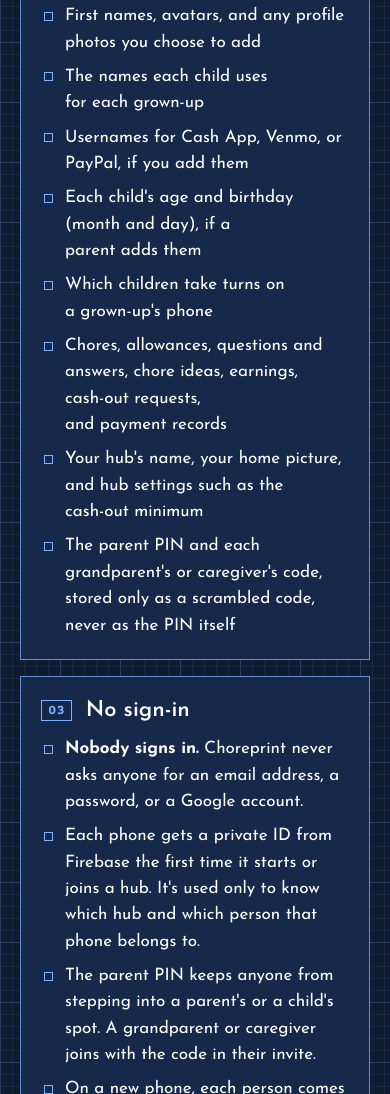
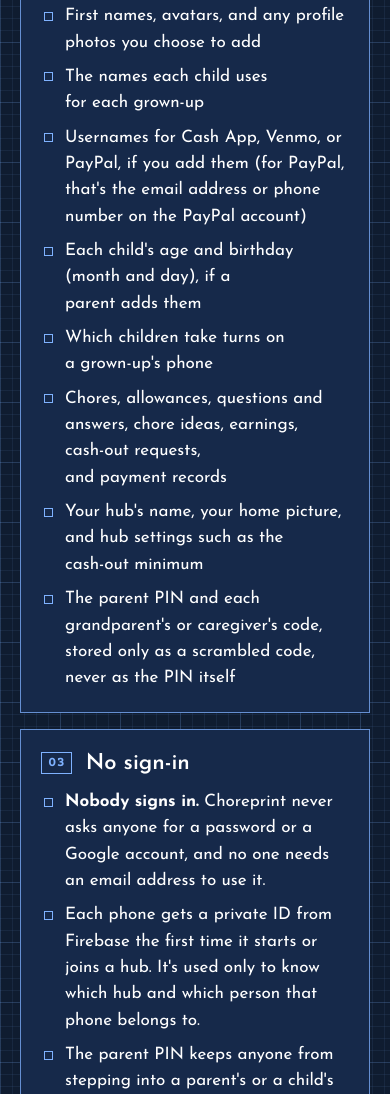
Before and after one commit to solocosmo/choreprint-site, a plain HTML site: page android/privacy.html in a window 390 px wide. Shown: the part 1638-2732 px from the top of the page. Drawn offline with Linux system fonts and the light colour scheme.

Commit message:
Android privacy: PayPal usernames can be an email or phone
The no-sign-in update said the app never asks for an email address, but a
PayPal username is the email or phone on that PayPal account. Say so.

Co-Authored-By: Claude Opus 5.5 <noreply@anthropic.com>

```diff
--- a/android/privacy.html
+++ b/android/privacy.html
@@ -75,7 +75,7 @@
         <ul>
           <li>First names, avatars, and any profile photos you choose to add</li>
           <li>The names each child uses for each grown-up</li>
-          <li>Usernames for Cash App, Venmo, or PayPal, if you add them</li>
+          <li>Usernames for Cash App, Venmo, or PayPal, if you add them (for PayPal, that's the email address or phone number on the PayPal account)</li>
           <li>Each child's age and birthday (month and day), if a parent adds them</li>
           <li>Which children take turns on a grown-up's phone</li>
           <li>Chores, allowances, questions and answers, chore ideas, earnings, <span class="nw">cash-out</span> requests, and payment records</li>
@@ -87,7 +87,7 @@
       <section class="card" id="signing-in">
         <h2>No sign-in</h2>
         <ul>
-          <li><b>Nobody signs in.</b> Choreprint never asks anyone for an email address, a password, or a Google account.</li>
+          <li><b>Nobody signs in.</b> Choreprint never asks anyone for a password or a Google account, and no one needs an email address to use it.</li>
           <li>Each phone gets a private ID from Firebase the first time it starts or joins a hub. It's used only to know which hub and which person that phone belongs to.</li>
           <li>The parent PIN keeps anyone from stepping into a parent's or a child's spot. A grandparent or caregiver joins with the code in their invite.</li>
           <li>On a new phone, each person comes back with the family's invite link and the parent PIN (or their own code). Keep them somewhere safe: without them, we can't bring a hub back.</li>
```
